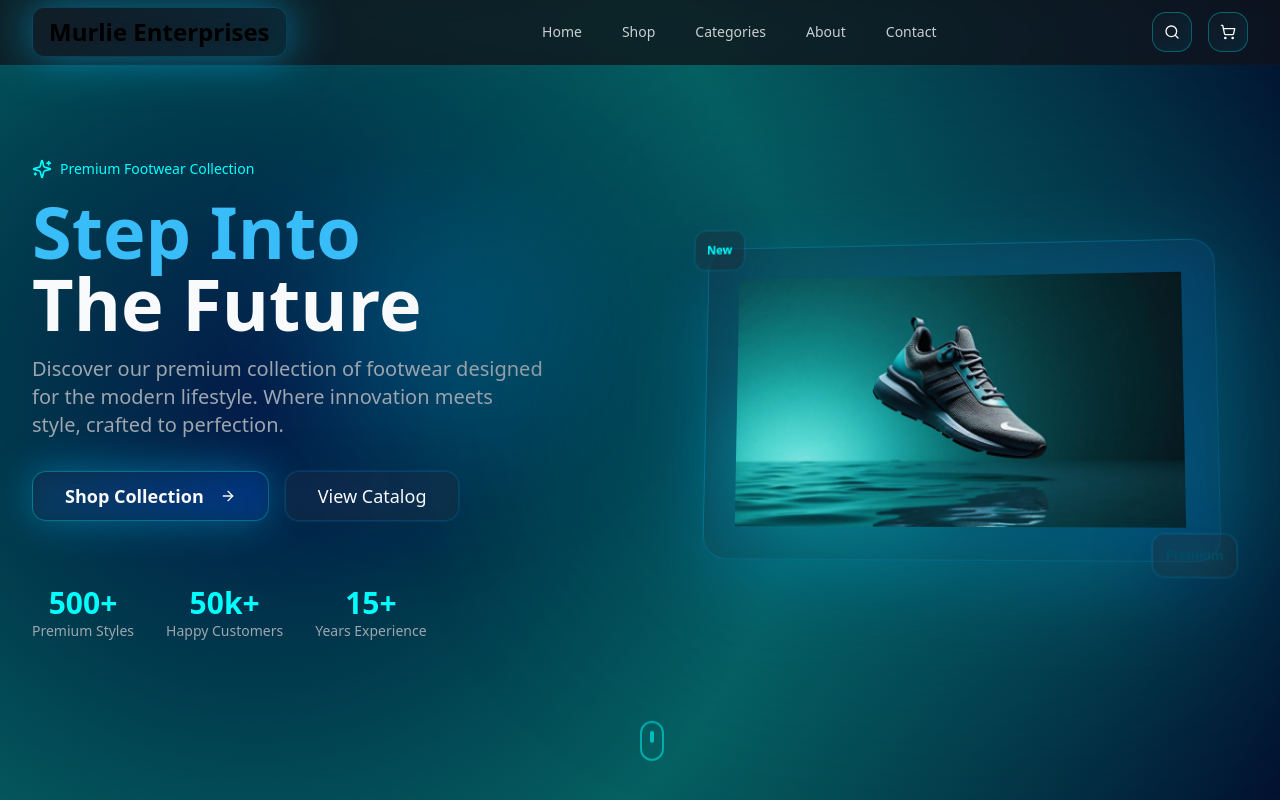
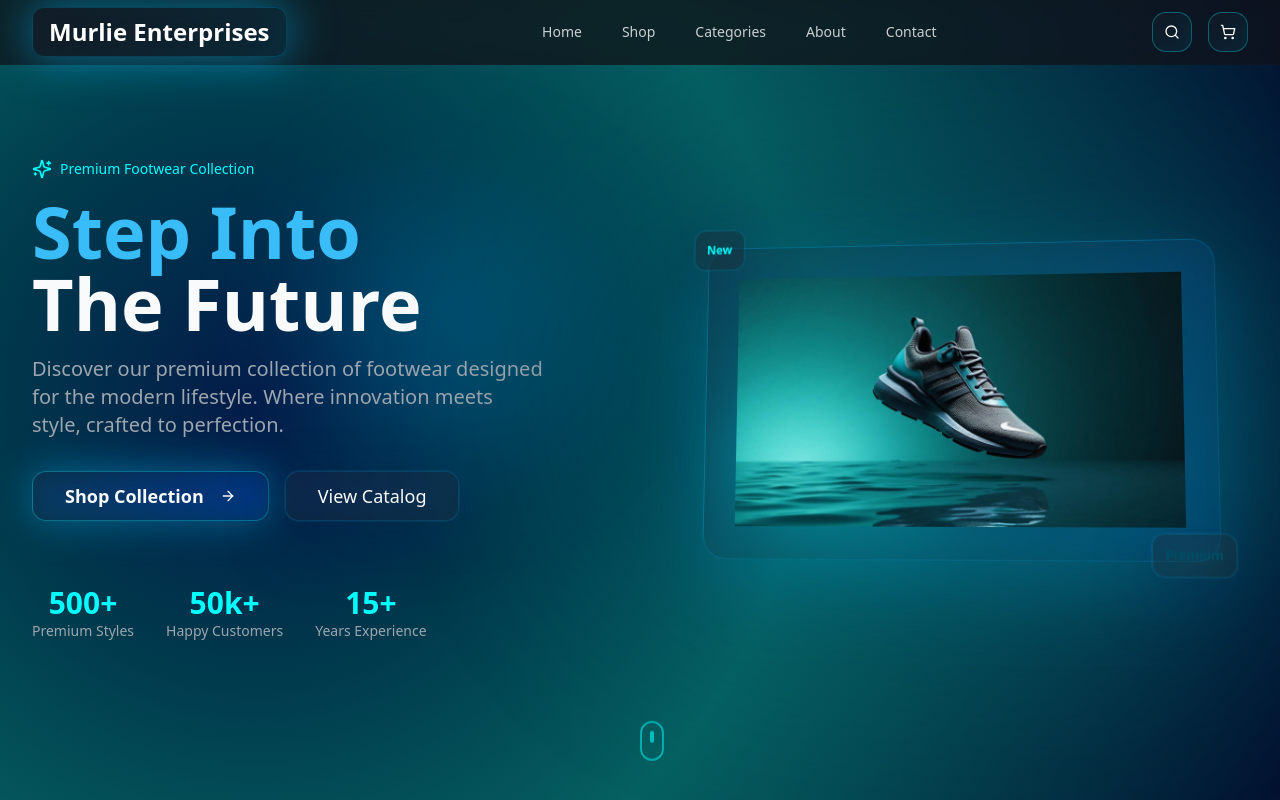
Before and after one commit to harshsinghal10h/murlie-glass-footwear, a React (Vite) app: page / in a window 1280 px wide. Shown: the top 800 px of the page. Built offline with nearby package versions, Linux system fonts and the light colour scheme.

Commit message:
Change logo text color
Change "Murlie Enterprises" logo text color to white.

```diff
--- a/src/components/Footer.tsx
+++ b/src/components/Footer.tsx
@@ -69,7 +69,7 @@ const Footer = () => {
           {/* Brand Section */}
           <div className="lg:col-span-1 space-y-6">
             <div>
-              <h3 className="text-2xl font-bold text-black glass-panel px-4 py-2 rounded-xl glow-primary animate-glow-pulse mb-4">
+              <h3 className="text-2xl font-bold text-white glass-panel px-4 py-2 rounded-xl glow-primary animate-glow-pulse mb-4">
                 Murlie Enterprises
               </h3>
               <p className="text-muted-foreground leading-relaxed">
--- a/src/components/Navigation.tsx
+++ b/src/components/Navigation.tsx
@@ -18,7 +18,7 @@ const Navigation = () => {
       <div className="container mx-auto px-4 sm:px-6 lg:px-8">
         <div className="flex items-center justify-between h-16">
           <div className="flex-shrink-0">
-            <h1 className="text-2xl font-bold text-black glass-panel px-4 py-2 rounded-xl glow-primary animate-glow-pulse">
+            <h1 className="text-2xl font-bold text-white glass-panel px-4 py-2 rounded-xl glow-primary animate-glow-pulse">
               Murlie Enterprises
             </h1>
           </div>
```
